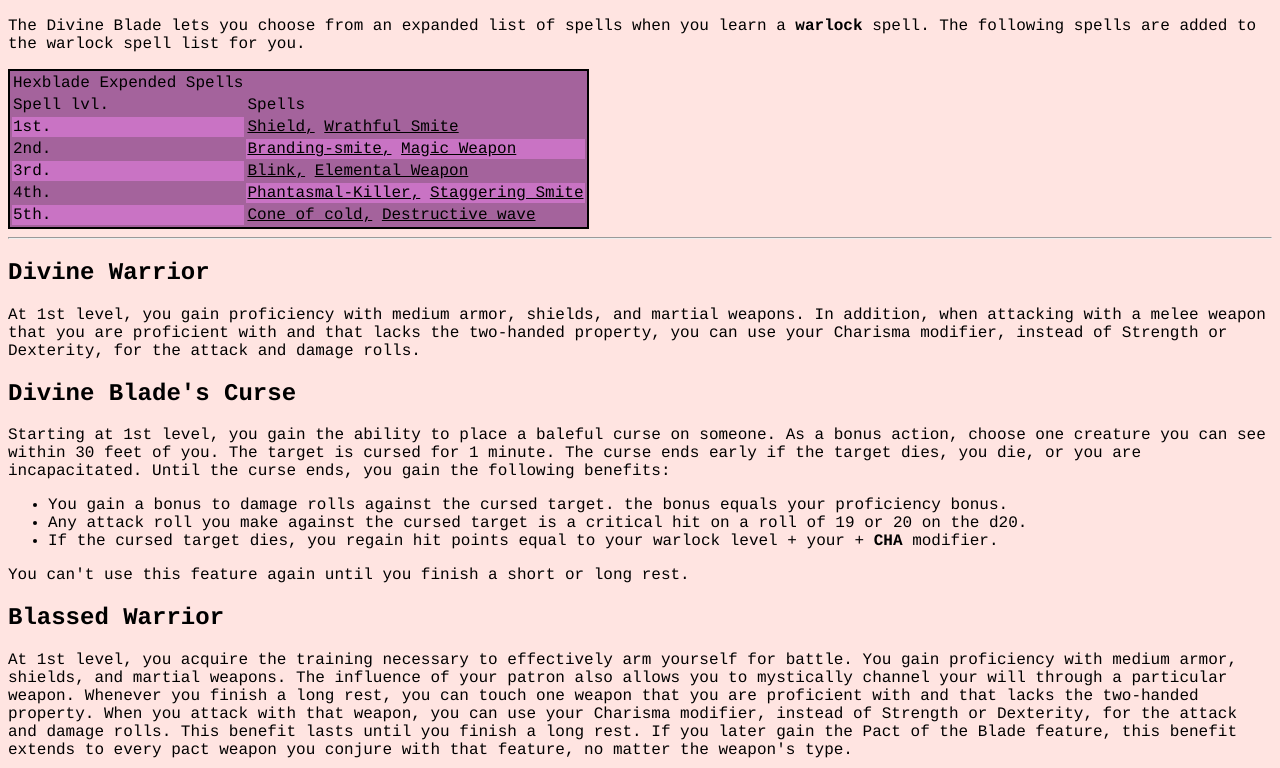
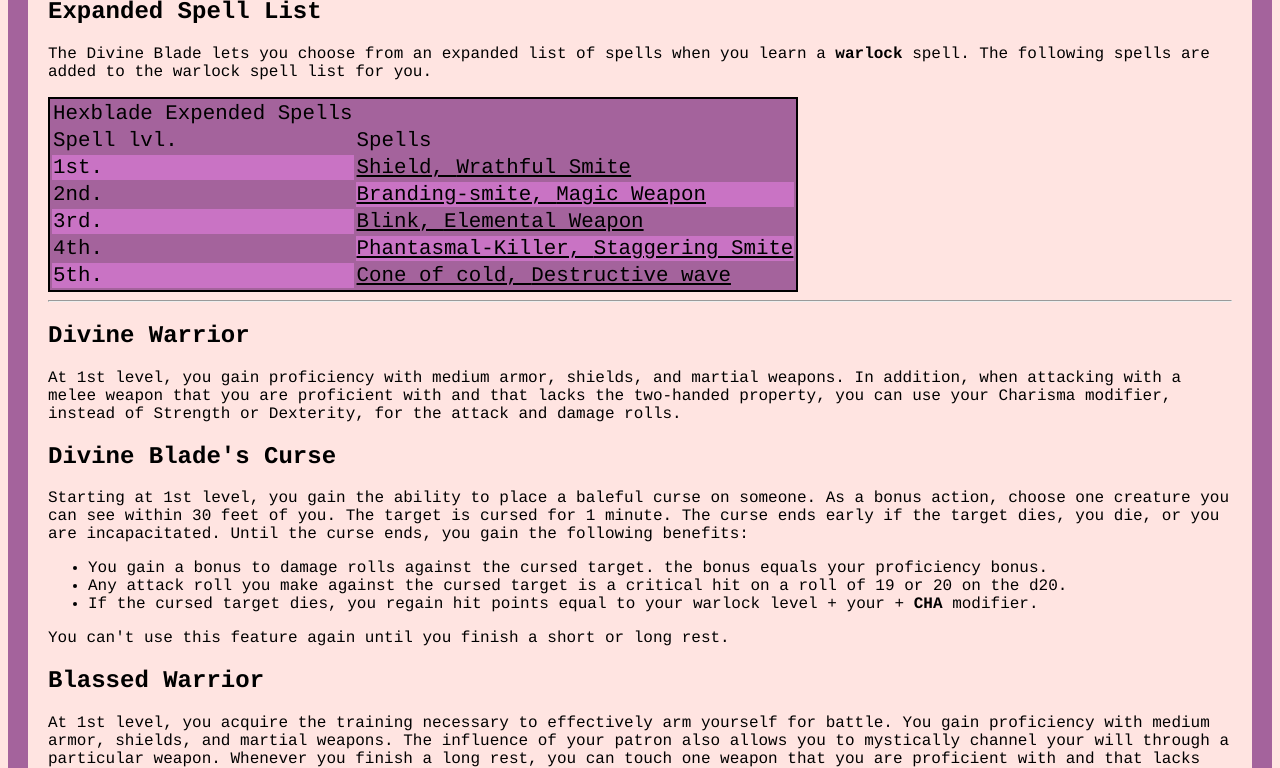
Before and after one commit to GSorbinhoCunha/DivineBlade, a plain HTML site: page index.html in a window 1280 px wide. Shown: the part 110-878 px from the top of the page. Drawn offline with Linux system fonts and the light colour scheme.

Commit message:
primeira tentativa de css

```diff
--- a/index.html
+++ b/index.html
@@ -1,15 +1,29 @@
 <!DOCTYPE html>
 <html = lang="pt-br">
     <head>
+        <style>
+        body {
+            background-color: #FFE4E1;
+            font-family: Courier, monospace;
+            color:hsl(0, 0%, 0%) ;
+            border: 20px solid #9b5695e6 ;
+            padding-left: 20px;
+            padding-bottom: 20px;
+            padding-right: 20px;
+            margin: 50px solid #9b5695e6;
+            }
+        a {
+            color: #000000;
+            }
+        table
+            {font-size:130%;
+            }
+        </style>
         <meta charset="ufr-8">
         <title
             style="text-align: center;"">Divine Blade</title>
     </head>
-    <body
-        style="
-            background-color: #FFE4E1;
-            font-family: Courier, monospace;
-            color:rgb(0,0,0) ;">
+    <body >
         <h1
             style="
                 text-align: center;
@@ -22,8 +36,8 @@
         <p>
             The Divine Blade lets you choose from an expanded list of spells when you learn a <b>warlock</b> spell. The following spells are added to the warlock spell list for you.
         </p>
-            <table style="background: rgba(155, 86, 149,0.9);
-                    border: 2px solid black;">
+            <table style="background: #9b5695e6;
+                    border: 2px solid #000000;">
             <tr>
                 <td>
                     Hexblade Expended Spells
@@ -32,91 +46,98 @@
                 <td>
                     Spell lvl.</td>
                 <td>
-                    Spells</td>
+                    Spells
+                </td>
             <tr>
                 <td
-                    style="background: rgba(255, 138, 255, 0.4);"
+                    style="background: #ff8aff66;"
                     >1st.</td>
                 <td>
                     <a
-                        style="color: #000000;"
                         target="_blank"
                         href="http://dnd5e.wikidot.com/spell:shield"
-                    >Shield,</a>
+                    >Shield,
+                    </a>
                     <a
-                        style="color: #000000;"
                         target="_blamk"
                         href="http://dnd5e.wikidot.com/spell:wrathful-smite"
-                    >Wrathful Smite</a></td>
+                    >Wrathful Smite
+                    </a>
+                </td>
             </tr>
                 <td
                 >2nd.</td>
-                <td style="background: rgba(255, 138, 255, 0.4);">
+                <td style="background: #ff8aff66;">
                     <a
-                        style="color: #000000;"
                         target="_blank"
                         href="http://dnd5e.wikidot.com/spell:branding-smite"
-                    >Branding-smite,</a>
+                    >Branding-smite,
+                    </a>
                     <a
                         style="color: #000000;"
                         href="http://dnd5e.wikidot.com/spell:magic-weapon"
-                    >Magic Weapon</a></td>
+                    >Magic Weapon
+                    </a>
+                </td>
             <tr>
-                <td style="background: rgba(255, 138, 255, 0.4);">
-                    3rd.</td>
+                <td style="background: #ff8aff66;">
+                    3rd.
+                </td>
                 <td>
                     <a
-                        style="color: #000000;"
                         target="_blank"
                         href="http://dnd5e.wikidot.com/spell:blink"
-                    >Blink,</a>
+                    >Blink,
+                    </a>
                     <a
-                        style="color: #000000;"
                         target="_blank"
                         href="http://dnd5e.wikidot.com/spell:elemental-weapon"
-                    >Elemental Weapon</a></td>
+                    >Elemental Weapon</a>
+                </td>
             </tr>
                 <td>
                     4th.</td>
-                <td style="background: rgba(255, 138, 255, 0.4);">
+                <td style="background: #ff8aff66;">
                     <a
-                        style="color: #000000;"
                         target="_blank"
                         href="http://dnd5e.wikidot.com/spell:phantasmal-killer"
-                    >Phantasmal-Killer,</a>
+                    >Phantasmal-Killer,
+                    </a>
                     <a
-                        style="color: #000000;"
                         target="_blank"
                         href="http://dnd5e.wikidot.com/spell:staggering-smite"
-                    >Staggering Smite</a>
+                    >Staggering Smite
+                    </a>
                 </td>
 
             <tr>
                 <td style="background: rgba(255, 138, 255, 0.4);">
-                    5th.</td>
+                    5th.
+                </td>
                 <td>
                     <a
-                        style="color: #000000;"
                         target="_blank"
                         href="http://dnd5e.wikidot.com/spell:cone-of-cold"
-                    >Cone of cold,</a>
+                    >Cone of cold,
+                    </a>
                     <a
-                        style="color: #000000;"
                         target="_blank"
                         href="http://dnd5e.wikidot.com/spell:destructive-wave"
-                    >Destructive wave</a></td>
+                    >Destructive wave
+                    </a>
+                </td>
         </table>
     <hr>
         <h2>
             Divine Warrior
         </h2>
-        <p>
-            At 1st level, you gain proficiency with medium armor, shields, and martial weapons. In addition, when attacking with a melee weapon that you are proficient with and that lacks the two-handed property, you can use your Charisma modifier, instead of Strength or Dexterity, for the attack and damage rolls.
+            <p>At 1st level, you gain proficiency with medium armor, shields, and martial weapons. In addition, when attacking with a melee weapon that you are proficient with and that lacks the two-handed property, you can use your Charisma modifier, instead of Strength or Dexterity, for the attack and damage rolls.
+            </p>
         <h2>
             Divine Blade's Curse
         </h2>
             <p>Starting at 1st level, you gain the ability to place a baleful curse on someone. As a bonus action, choose one creature you can see within 30 feet of you. The target is cursed for 1 minute. The curse ends early if the target dies, you die, or you are incapacitated. Until the curse ends, you gain the following benefits:
-            <ul>
+                <ul>
                     <li>You gain a bonus to damage rolls against the cursed target. the bonus equals your proficiency bonus.</li>
                     <li>Any attack roll you make against the cursed target is a critical hit on a roll of 19 or 20 on the d20.</li>
                     <li>If the cursed target dies, you regain hit points equal to your warlock level + your + <b>CHA</b> modifier.</li>
@@ -130,27 +151,31 @@
                 The influence of your patron also allows you to mystically channel your will through a particular weapon. Whenever you finish a long rest, you can touch one
                 weapon that you are proficient with and that lacks the two-handed property. When you attack with that weapon, you can use your Charisma modifier, instead of Strength or Dexterity,
                 for the attack and damage rolls. This benefit lasts until you finish a long rest. If you later gain the Pact of the Blade feature, this benefit extends to every pact weapon you conjure with that feature,
-                 no matter the weapon's type.</p>
+                 no matter the weapon's type.
+            </p>
         <h2>
             Blessing Spirit
         </h2>
             <p>
                 Starting at 6th level, you can bless the soul of a person you killed, in the name of your patron. When you kill a humanoid, you can cause its spirit to rise from the celestial plane. When the spirit rises, your patron gives you a celestial to help you for a day, it gains temporary hit points equal to half your warlock level. Roll initiative for the celestial, which has its own turns. It follows your verbal commands, and it gains a special bonus to its attack rolls equal to your Charisma modifier (minimum of +0).<br>
                 <br> The celestial remains summoned until the end of your next long rest, at which point it vanishes to the celestial plane.<br>
-                <br> Once you bless a soul with this feature, you can't use the feature again until you finish a long rest.</p>
+                <br> Once you bless a soul with this feature, you can't use the feature again until you finish a long rest.
+            </p>
         <h2>
             Armor of Blesses
         </h2>
             <p>
                 At 10th level, your bless grows more powerful. If the target cursed by your Bless-blade’s Curse hits you with an attack roll, you can use your reaction to roll a d6.
-                On a 4 or higher, the attack instead misses you, regardless of its roll.</p>
+                On a 4 or higher, the attack instead misses you, regardless of its roll.
+            </p>
         <h2>
             Master of Blessing
         </h2>
             <p>
                 Starting at 14th level, you can spread your Bless-blade's Curse from a slain creature to another creature. When the creature cursed by your Bless-blade's Curse dies,
                 you can apply the curse ti a different creature you can see within 30 feet of you, provided you aren't incapacitated.When you  apply the curse in this way,
-                you don't regain hit points from the death of the previously cursed creature.</p>
+                you don't regain hit points from the death of the previously cursed creature.
+            </p>
     <hr>
     </body>
 </html>
```
